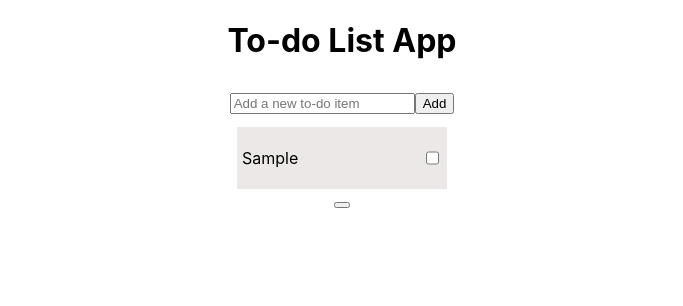
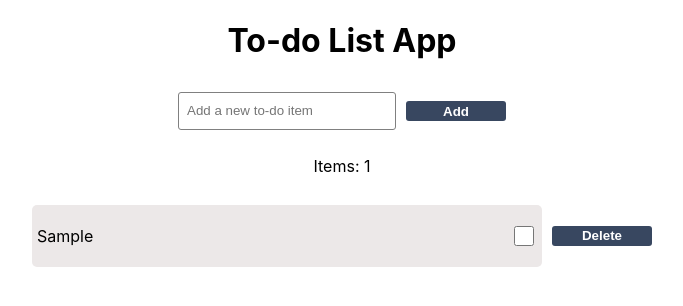
Before and after one commit to blockchainuci/s24-jr-smart-contract-to-do-list, a React (Create React App) app in the folder smart-contract-to-do-list-frontend/: page / in a window 1280 px wide. Both pictures are taken after typing "Sample" into the empty fields and a click on the button "Add". Shown: the top 306 px of the page, without its empty margins (298-981 px from the left). Built offline with nearby package versions, Linux system fonts and the light colour scheme.

Commit message:
Add delete button, add styling

```diff
--- a/smart-contract-to-do-list-frontend/src/Components/AddToDoListItemBar/AddToDoListItemBar.jsx
+++ b/smart-contract-to-do-list-frontend/src/Components/AddToDoListItemBar/AddToDoListItemBar.jsx
@@ -1,5 +1,6 @@
 import React, { useEffect, useState } from "react";
 import "./AddToDoListItemBar";
+import styles from "./AddToDoListItemBar.module.css"
 
 const AddToDoListItemBar = ({ toDoList, toDoListSet }) => {
   const [inputValue, setInputValue] = useState("");
@@ -15,12 +16,23 @@ const AddToDoListItemBar = ({ toDoList, toDoListSet }) => {
     }
   };
 
+  const handleKeyPress = (e) => {
+    if (e.key === 'Enter') {
+      if (inputValue.trim()) {
+        toDoListSet([...toDoList, [inputValue, false]]);
+        setInputValue("");
+      }
+    }
+  };
+
   return (
     <div>
       <input
         type="text"
+        className={styles["search-bar"]}
         value={inputValue}
         onChange={handleInputChange}
+        onKeyDown={handleKeyPress}
         placeholder="Add a new to-do item"
       />
       <button onClick={handleAddItem}>Add</button>
--- /dev/null
+++ b/smart-contract-to-do-list-frontend/src/Components/AddToDoListItemBar/AddToDoListItemBar.module.css
@@ -0,0 +1,8 @@
+.search-bar{
+    border: 1px solid grey;
+    border-radius: 3px;
+    padding: 8px;
+
+    width: 200px;
+    height: 20px;
+}
--- a/smart-contract-to-do-list-frontend/src/Components/ToDoList/ToDoList.jsx
+++ b/smart-contract-to-do-list-frontend/src/Components/ToDoList/ToDoList.jsx
@@ -13,11 +13,11 @@ const ToDoList = () => {
     setToDoItems(updatedToDoItems);
   };
 
-  const deleteToDoItem = (element) => {
+  const deleteToDoItem = (targetIndex) => {
     // Filter method: https://react.dev/learn/updating-arrays-in-state
-    setToDoItems(toDoItems.filter((value, index) => {
-
-    }))
+    setToDoItems(toDoItems.filter((value, itemIndex) =>
+      itemIndex !== targetIndex
+    ))
   };
 
   return (
@@ -27,6 +27,7 @@ const ToDoList = () => {
         toDoList={toDoItems}
         toDoListSet={setToDoItems}
       ></AddToDoListItemBar>
+      <p>Items: {toDoItems.length}</p>
       <table>
         <tbody>
           {toDoItems.map((element, index) => {
@@ -39,7 +40,7 @@ const ToDoList = () => {
                     changeStatus={changeToDoStatus}
                     index={index}
                   ></ToDoItem>
-                  <button onClick={() => deleteToDoItem(index)}></button>
+                  <button onClick={() => deleteToDoItem(index)}>Delete</button>
                 </td>
               </tr>
             );
--- a/smart-contract-to-do-list-frontend/src/Components/ToDoList/ToDoList.module.css
+++ b/smart-contract-to-do-list-frontend/src/Components/ToDoList/ToDoList.module.css
@@ -1,7 +1,30 @@
 .to-do-list {
   display: flex;
   flex-direction: column;
-  justify-content: center;
+  justify-content: column;
   align-items: center;
   gap: 10px;
 }
+
+td {
+  display: flex;
+  justify-content: center;
+}
+
+button {
+  width: 100px;
+  height: 20px;
+  /* padding: 15px; */
+  align-self: center;
+  border: 0px;
+  margin-left: 10px;
+  background-color: rgb(56, 71, 96);
+  color: white;
+  font-weight: bold;
+  border-radius: 3px;
+  vertical-align: middle;
+}
+
+button:hover {
+  background-color: rgb(56, 71, 96, 0.9);
+}
--- a/smart-contract-to-do-list-frontend/src/Components/ToDoListItem/ToDoListItem.jsx
+++ b/smart-contract-to-do-list-frontend/src/Components/ToDoListItem/ToDoListItem.jsx
@@ -1,14 +1,25 @@
+import { useState } from 'react';
 import styles from "./ToDoListItem.module.css";
 
 const ToDoItem = ({ taskName, taskStatus, changeStatus, index }) => {
+
+  const [isClicked, setIsClicked] = useState(false);
 
   return (
     <div className={styles["to-do-item"]}>
       <p className="to-do-text">{taskName}</p>
       <input
+        className={styles["to-do-checkbox"]}
         type="checkbox"
         checked={taskStatus}
         onChange={() => changeStatus(index)}
+        onClick={() => {
+          if(isClicked) {
+            setIsClicked(false);
+          } else {
+            setIsClicked(true);
+          }
+        }}
       ></input>
     </div>
   );
--- a/smart-contract-to-do-list-frontend/src/Components/ToDoListItem/ToDoListItem.module.css
+++ b/smart-contract-to-do-list-frontend/src/Components/ToDoListItem/ToDoListItem.module.css
@@ -1,10 +1,29 @@
 .to-do-item {
   background-color: rgb(236, 232, 232);
+  border-radius: 5px;
   display: flex;
-  width: 200px;
+  width: 500px;
   padding: 5px;
   justify-content: space-between;
+  word-break: break-all;
 }
 
-.to-do.text {
+.to-do-text {
+  overflow-wrap: break-word;
 }
+
+.to-do-checkbox{
+  width: 20px;
+  height: 20px;
+  border-radius: 3px;
+  accent-color: greenyellow;
+  align-self: center;
+}
+
+/* .to-do-checkbox:: {
+  border-color: white;
+} */
+
+.to-do-deleteButton{
+  /*TODO*/
+}
```
